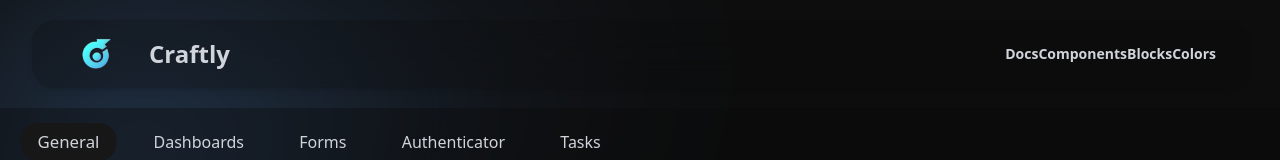
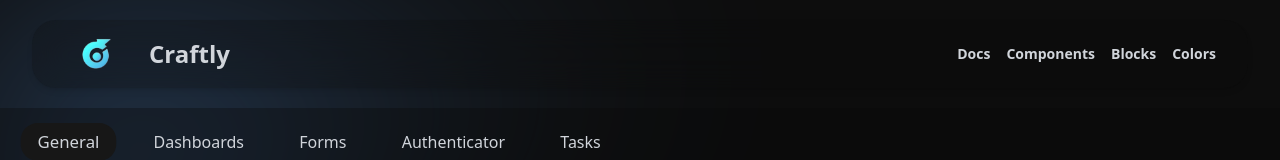
Before and after one commit to rafael-bit/craftly, a Next.js app: page /component in a window 1280 px wide. Shown: the top 160 px of the page. Built offline with nearby package versions, Linux system fonts and the light colour scheme.

Commit message:
fix: responsive mode

```diff
--- a/app/components/Header.tsx
+++ b/app/components/Header.tsx
@@ -45,6 +45,7 @@ export default function Header() {
 						<Bars3Icon aria-hidden="true" className="size-6" />
 					</button>
 				</div>
+				<div className="hidden sm:flex justify-between gap-4">
 					<Link
 						href="/"
 						className={`text-sm/6 font-semibold text-primary transition-all duration-300 transform hover:-translate-y-1 hover:text-hover ${isVisible ? 'opacity-100 translate-y-0' : 'opacity-0 translate-y-5'
@@ -72,6 +73,7 @@ export default function Header() {
 					>
 						Colors
 					</Link>
+				</div>
 			</nav>
 			<Dialog open={mobileMenuOpen} onClose={() => setMobileMenuOpen(false)} className="fixed inset-0 z-10 bg-black bg-opacity-50">
 				<div className="fixed inset-0 z-20 flex items-start justify-end">
```
